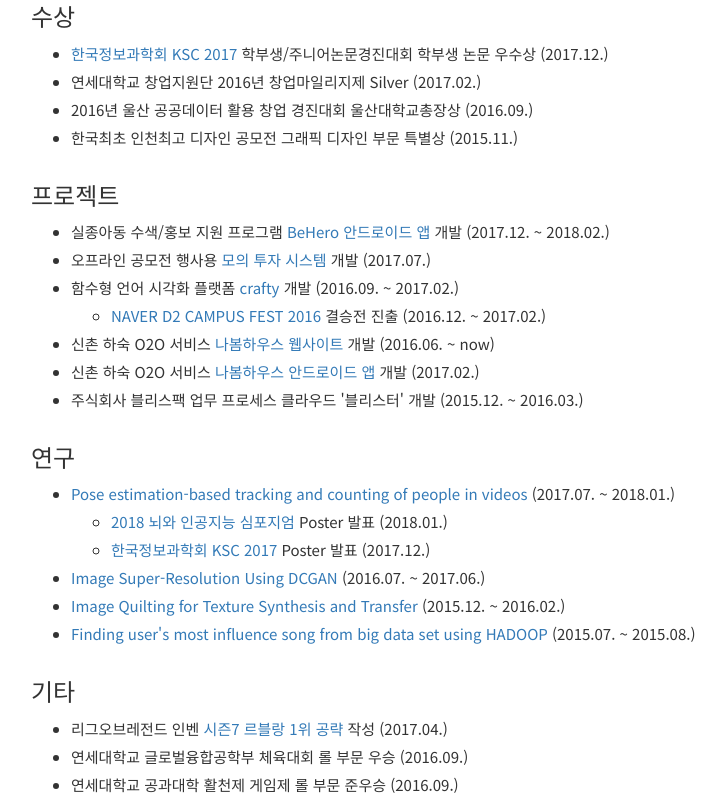
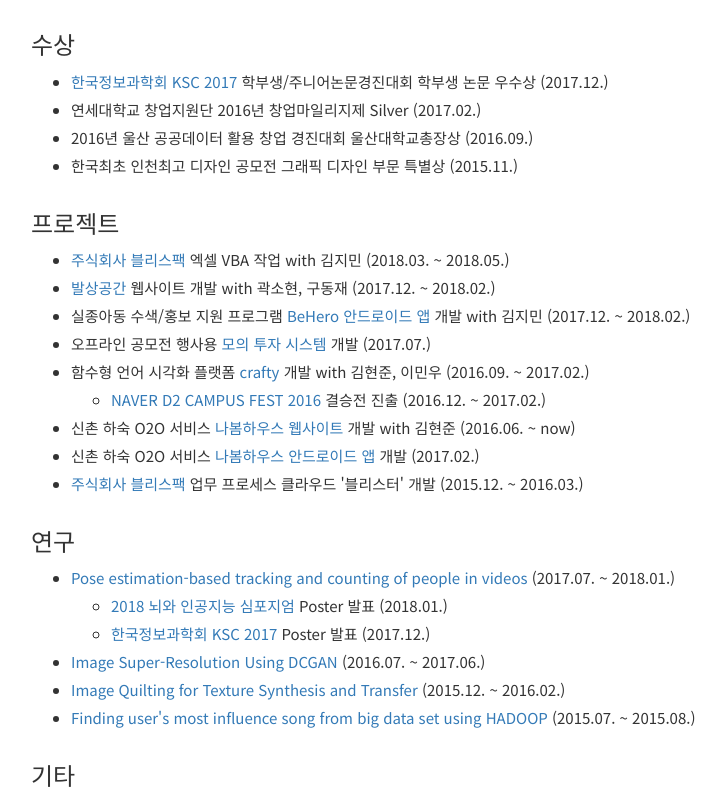
Before and after one commit to PJunhyuk/PJunhyuk.github.io, a plain HTML site: page index.html in a window 1280 px wide. Shown: the part 1099-1896 px from the top of the page, without its empty margins (39-765 px from the left). Drawn offline with nearby package versions, Linux system fonts and the light colour scheme.

Commit message:
Update contents

```diff
--- a/index.html
+++ b/index.html
@@ -78,7 +78,7 @@
 
           <h6>연락</h6>
           <ul>
-            <li>이메일: jgravity@naver.com</li>
+            <li>이메일: jgravity@naver.com / junhyuk.park@yonsei.ac.kr</li>
             <li>휴대폰: 010-3755-6890</li>
             <li>홈페이지: <a href="http://parkjunhyuk.com/">http://parkjunhyuk.com</a></li>
             <li><a href="https://PJunhyuk.github.io/blog">블로그</a> . <a href="https://github.com/PJunhyuk">깃허브</a> . <a href="https://www.facebook.com/junhyuk.park.750">페이스북</a> . <a href="https://www.instagram.com/jgravity_pjh/">인스타그램</a></li>
@@ -93,6 +93,7 @@
 
           <h6>경력</h6>
           <ul>
+            <li><a href="https://www.facebook.com/virusnetwork.official/">주식회사 바이러스네트워크</a> 공동 대표 (2018.03. ~ now)</li>
             <li><a href="https://www.facebook.com/virusnetwork.official/">스타트업 가치&문화 확산 네트워크 VIRUS</a> 대표 (2017.03. ~ now)</li>
             <li><a href="http://mcml.yonsei.ac.kr/">Multimedia Computing and Machine Learning(MCML) Group at Yonsei University</a> Research Intern (2016.12. ~ 2018.02.)</li>
             <li><a href="http://swmaestro.kr/">SW마에스트로과정</a> 제8기 연수생 (2017.08. ~ 2017.12.)</li>
@@ -128,13 +129,15 @@
 
           <h6>프로젝트</h6>
           <ul>
-            <li>실종아동 수색/홍보 지원 프로그램 <a href="https://github.com/virus-lab/BeHero-android">BeHero 안드로이드 앱</a> 개발 (2017.12. ~ 2018.02.)</li>
+            <li><a href="http://www.blisspack.com/">주식회사 블리스팩</a> 엑셀 VBA 작업 with 김지민 (2018.03. ~ 2018.05.)</li>
+            <li><a href="http://발상공간.com">발상공간</a> 웹사이트 개발 with 곽소현, 구동재 (2017.12. ~ 2018.02.)</li>
+            <li>실종아동 수색/홍보 지원 프로그램 <a href="https://github.com/virus-lab/BeHero-android">BeHero 안드로이드 앱</a> 개발 with 김지민 (2017.12. ~ 2018.02.)</li>
             <li>오프라인 공모전 행사용 <a href="http://blenderkit.com/">모의 투자 시스템</a> 개발 (2017.07.)</li>
-            <li>함수형 언어 시각화 플랫폼 <a href="https://github.com/PJunhyuk/crafty">crafty</a> 개발 (2016.09. ~ 2017.02.)</li>
+            <li>함수형 언어 시각화 플랫폼 <a href="https://github.com/PJunhyuk/crafty">crafty</a> 개발 with 김현준, 이민우 (2016.09. ~ 2017.02.)</li>
             <ul><li><a href="http://d2campusfest.kr/2016/">NAVER D2 CAMPUS FEST 2016</a> 결승전 진출 (2016.12. ~ 2017.02.)</ul></li>
-            <li>신촌 하숙 O2O 서비스 <a href="http://nabomhouse.com/">나봄하우스 웹사이트</a> 개발 (2016.06. ~ now)</li>
+            <li>신촌 하숙 O2O 서비스 <a href="http://nabomhouse.com/">나봄하우스 웹사이트</a> 개발 with 김현준 (2016.06. ~ now)</li>
             <li>신촌 하숙 O2O 서비스 <a href="https://play.google.com/store/apps/details?id=com.nabomhouse.nabomhouse">나봄하우스 안드로이드 앱</a> 개발 (2017.02.)</li>
-            <li>주식회사 블리스팩 업무 프로세스 클라우드 '블리스터' 개발 (2015.12. ~ 2016.03.)</li>
+            <li><a href="http://www.blisspack.com/">주식회사 블리스팩</a> 업무 프로세스 클라우드 '블리스터' 개발 (2015.12. ~ 2016.03.)</li>
           </ul>
         </div>
 
```
